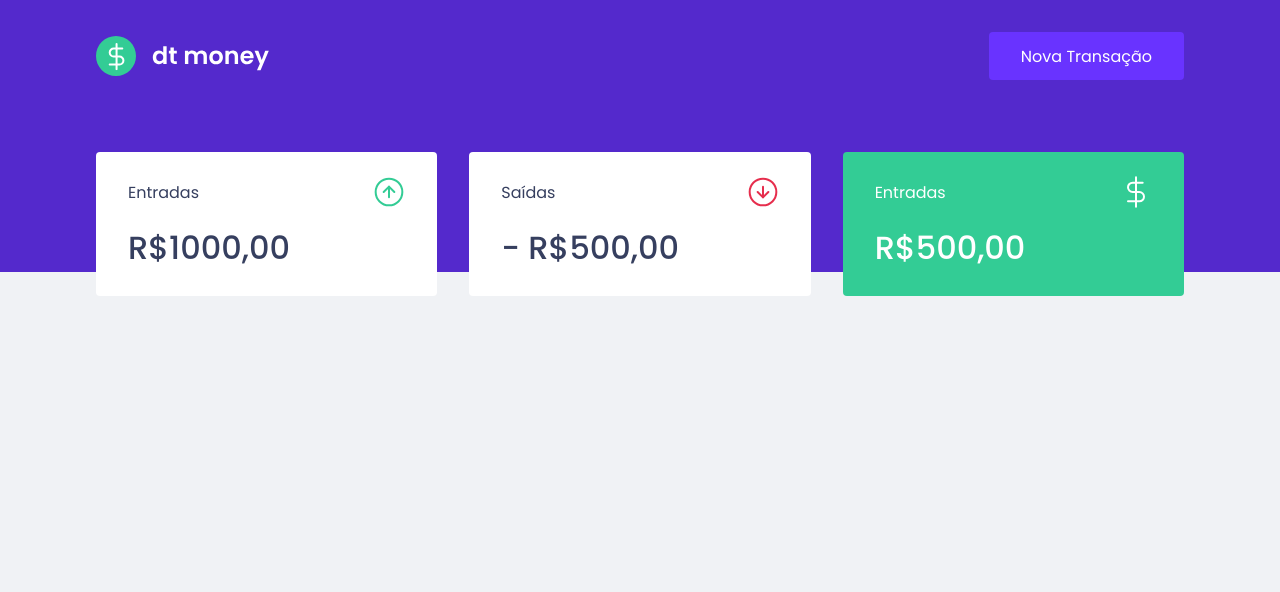
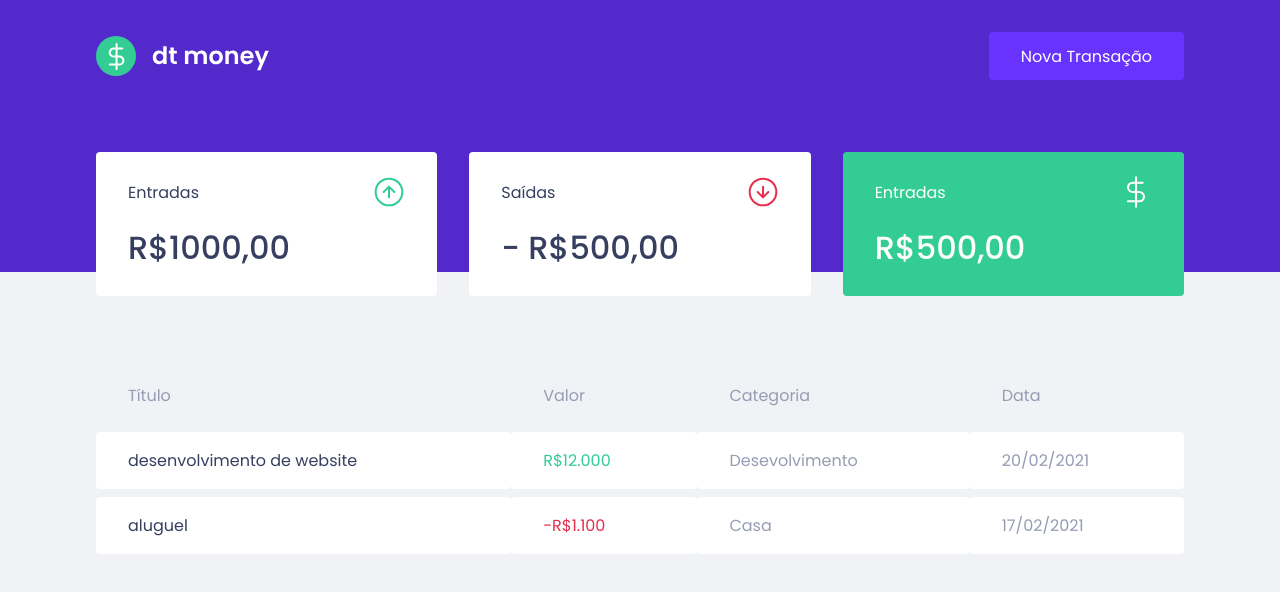
Before and after one commit to rafael-papito/DTManey, a React (Create React App) app: page / in a window 1280 px wide. Shown: the top 592 px of the page. Built offline with nearby package versions, Linux system fonts and the light colour scheme.

Commit message:
finalisando a página principal, com todos os modelos bem bacanas

```diff
--- a/src/components/Deshboard/index.tsx
+++ b/src/components/Deshboard/index.tsx
@@ -1,4 +1,5 @@
 import { Summary } from "../Summary";
+import { Transaction } from "../Transaction";
 import { Container } from "./styles";
 
 
@@ -6,6 +7,7 @@
     return(
         <Container>
             <Summary/>
+            <Transaction/>
         </Container>
     );
 }
--- /dev/null
+++ b/src/components/Transaction/index.tsx
@@ -0,0 +1,33 @@
+import { Container } from "./styles";
+
+
+export function Transaction(){
+    return(
+        <Container>
+            <table>
+                <thead>
+                    <tr>
+                        <th>Título</th>
+                        <th>Valor</th>
+                        <th>Categoria</th>
+                        <th>Data</th>
+                    </tr>
+                </thead>
+                <tbody>
+                    <tr>
+                        <td className="title">desenvolvimento de website</td>
+                        <td className="deposit">R$12.000</td>
+                        <td>Desevolvimento</td>
+                        <td>20/02/2021</td>
+                    </tr>
+                    <tr>
+                        <td className="title">aluguel</td>
+                        <td className="withdrow">-R$1.100</td>
+                        <td>Casa</td>
+                        <td>17/02/2021</td>
+                    </tr>
+                </tbody>
+            </table>
+        </Container>
+    )
+}
--- /dev/null
+++ b/src/components/Transaction/styles.ts
@@ -0,0 +1,34 @@
+import styled from "styled-components";
+
+
+export const Container = styled.div`
+    margin-top: 4rem;
+    table{
+        width: 100%;
+        border-spacing: 0 0.5rem;
+        th{
+            color: var(--text-body);
+            font-weight: 400;
+            padding: 1rem 2rem;
+            text-align: left;
+            line-height: 1.5rem;
+        }
+        td{
+            padding: 1rem 2rem;
+            border: 0;
+            background-color:var(--shape);
+            color: var(--text-body);
+            border-radius:0.25rem;
+        }
+        & .title{
+            color: var(--text-title);
+        }
+        & .deposit{
+            color: var(--green);
+        }
+        & .withdrow{
+            color: var(--red);
+        }/*Esse & é sensacionl, ele funciona como se fosse uma função 'se/quando', ou seja: quando estiver
+        "deposit" color green, qundo estiver "withdrow" color red*/
+    }
+`
```
